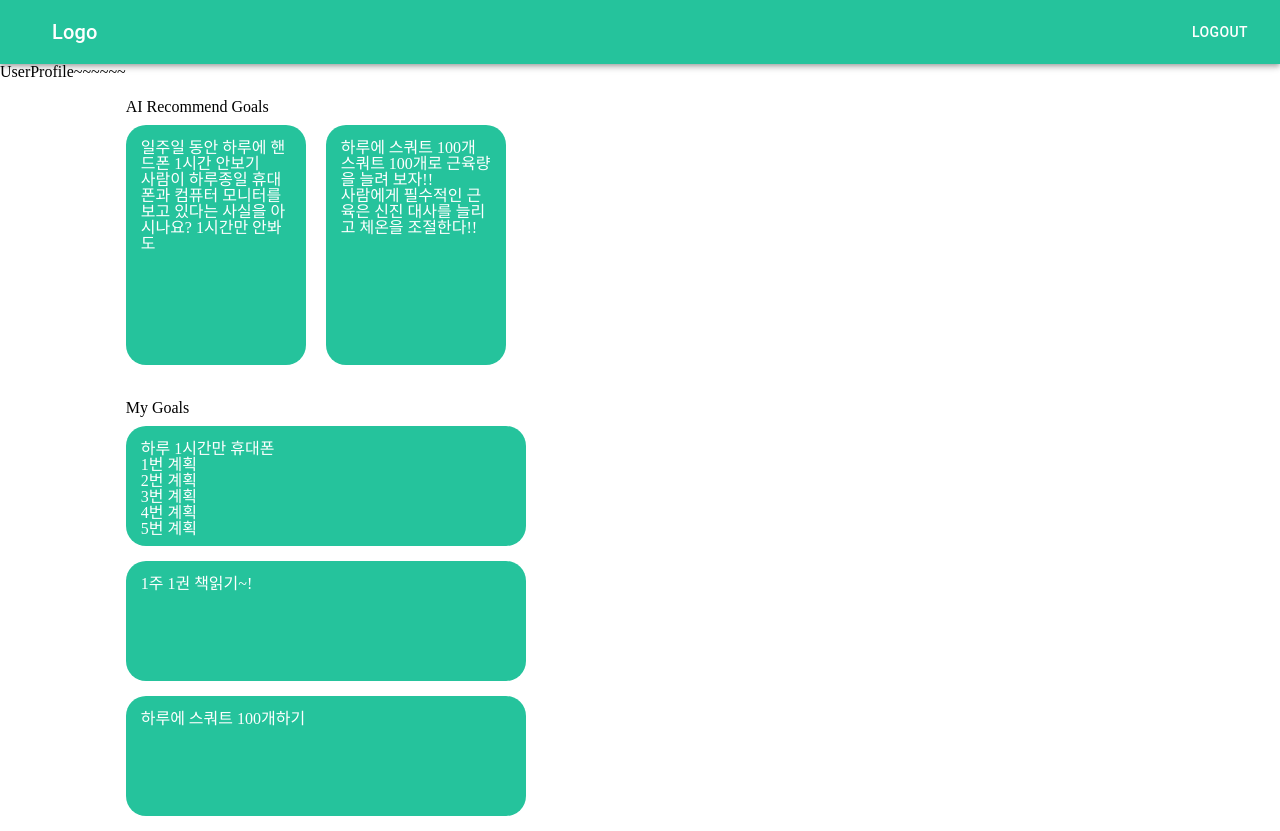
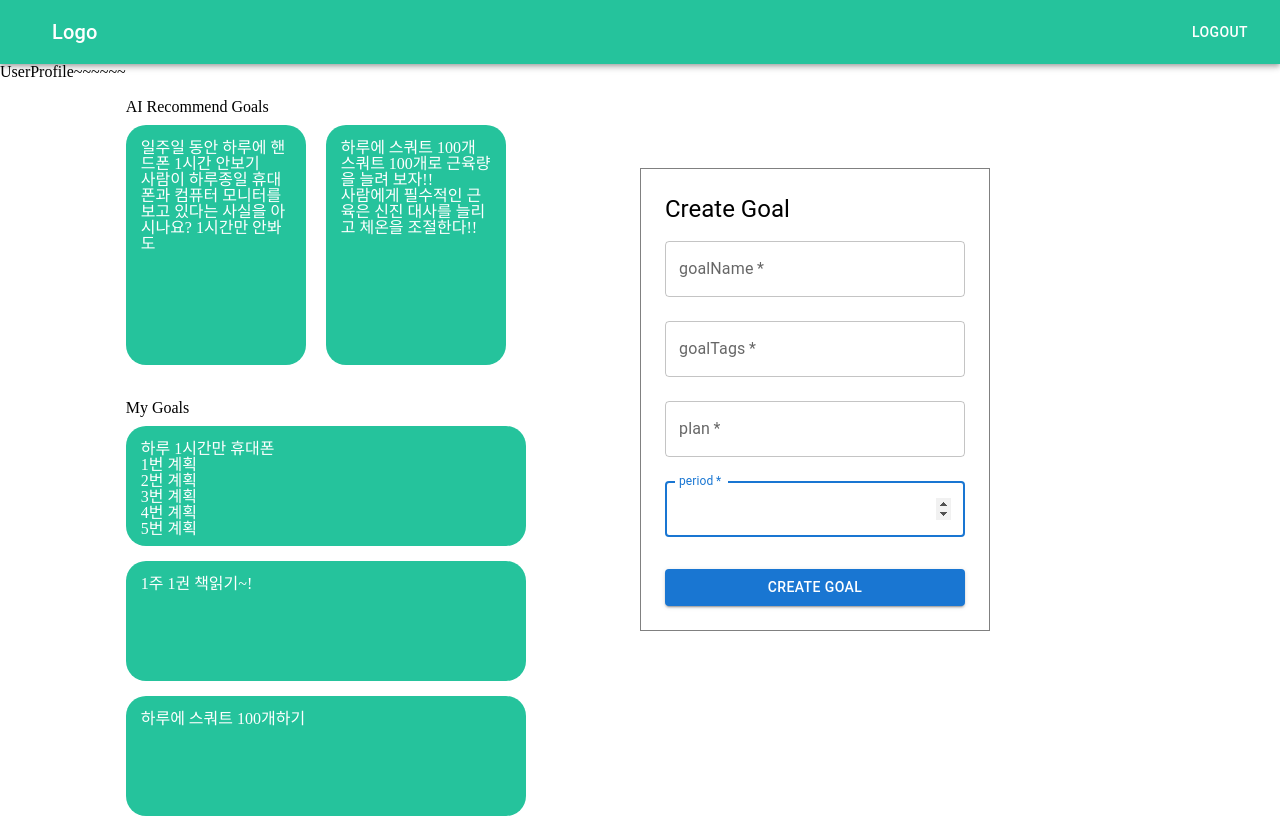
Before and after one commit to mockkong/Mockkong_WebApp, a Next.js app: page /dashboard in a window 1280 px wide. Built offline with nearby package versions, Linux system fonts and the light colour scheme.

Commit message:
feat: added Create Goal

```diff
--- /dev/null
+++ b/src/components/mockkong/RegisterGoal.tsx
@@ -0,0 +1,118 @@
+import React from 'react';
+import axios from 'axios';
+import Router from 'next/router';
+import TextField from '@mui/material/TextField';
+import Typography from '@mui/material/Typography';
+import Box from '@mui/material/Box';
+import Button from '@mui/material/Button';
+
+const _getUrl = (api: string) => {
+  return process.env.NEXT_PUBLIC_SERVER_URL + api;
+}
+
+function RegisterGoal({ ...props }: any) {
+  const handleSubmit = (event: React.FormEvent<HTMLFormElement>) => {
+    event.preventDefault();
+    // for test info
+    const formData = new FormData(event.currentTarget);
+    const userData = JSON.parse(localStorage.getItem('mockkong_data$$user_data'));
+    const accessToken = localStorage.getItem('mockkong_data$$access_token');
+
+    const data = {
+      "userId": userData?._id, // TODO get by localhost
+      "goalName": formData.get('goalName'),
+      "goalTags": [formData.get('goalTags').toString().split(",")],
+      "plan": formData.get('plan'),
+      "period": formData.get('period'),
+      "startedAt": "2021-12-20T12:18:52.787Z"
+    }
+
+    console.log(data);
+    console.log(accessToken);
+
+    // get token
+    axios.post(_getUrl('/goal'), data, {
+      headers: {
+        'Content-Type': 'application/json',
+        'Authorization': 'Bearer ' + accessToken
+      },
+    }).then(function (response: any) {
+      console.log('goal then', response);
+      if (response?.status == '200') {
+      }
+    }).catch(function (error) {
+      console.log('catch', error);
+    });
+  };
+
+  return (
+    <Box component="form" noValidate onSubmit={handleSubmit} sx={{
+      mt: 1,
+      width: '300px',
+      p: 3,
+      position: 'absolute',
+      left: '50%',
+      top: '20%',
+      bgcolor: 'white',
+      border: '1px solid gray'
+    }}>
+      <Typography component="h5" variant="h5">
+        Create Goal
+      </Typography>
+      <TextField
+        margin="normal"
+        required
+        fullWidth
+        id="goalName"
+        label="goalName"
+        type="text"
+        name="goalName"
+        autoComplete="goalName"
+        autoFocus
+      />
+      <TextField
+        margin="normal"
+        required
+        fullWidth
+        id="goalTags"
+        label="goalTags"
+        type="text"
+        name="goalTags"
+        autoComplete="goalTags"
+        autoFocus
+      />
+      <TextField
+        margin="normal"
+        required
+        fullWidth
+        id="plan"
+        label="plan"
+        type="text"
+        name="plan"
+        autoComplete="plan"
+        autoFocus
+      />
+      <TextField
+        margin="normal"
+        required
+        fullWidth
+        id="period"
+        label="period"
+        type="number"
+        name="period"
+        autoComplete="period"
+        autoFocus
+      />
+      <Button
+        type="submit"
+        fullWidth
+        variant="contained"
+        sx={{ mt: 3 }}
+      >
+        Create Goal
+      </Button>
+    </Box>
+  )
+}
+
+export default RegisterGoal
--- a/src/pages/dashboard.tsx
+++ b/src/pages/dashboard.tsx
@@ -3,6 +3,7 @@ import Layout from '../components/Layout';
 import Container from '../components/Container';
 import * as Mockkong from '../components/mockkong';
 import sampleGoals from '../contexts/sampleData/sampleGoals.json';
+import RegisterGoal from '../components/mockkong/RegisterGoal';
 
 export default function Dashboard({ ...props }) {
   const { AIRecommendGoals, goals } = props.data;
@@ -15,17 +16,18 @@ export default function Dashboard({ ...props }) {
       <Container>
         <div>
           <Mockkong.UserProfile />
+          <RegisterGoal />
         </div>
         <div>
-          <Mockkong.AIRecommendGoals title="AI Recommend Goals" data={AIRecommendGoals}/>
-          <Mockkong.Goals data={goals}/>
+          <Mockkong.AIRecommendGoals title="AI Recommend Goals" data={AIRecommendGoals} />
+          <Mockkong.Goals data={goals} />
         </div>
       </Container>
     </Layout>
   )
 }
 
-export async function getStaticProps({  }) {
+export async function getStaticProps({ }) {
   const { AIRecommendGoals, goals } = sampleGoals;
 
   // TODO ADD API
--- a/src/pages/signin.tsx
+++ b/src/pages/signin.tsx
@@ -49,8 +49,8 @@ export default function SignInSide() {
         'Content-Type': 'application/x-www-form-urlencoded'
       },
     }).then(function (response: any) {
-      // console.log('then', response);
-      if(response?.status == '200') {
+      console.log('then', response);
+      if (response?.status == '200') {
         localStorage.setItem("mockkong_data$$user_data", JSON.stringify({ isLogin: true, ...response.data }));
         Router.push('/dashboard');
       }
```
Also changed, not shown: src/components/sign-in/SocialSignIn.tsx (+37 -10 lines).
